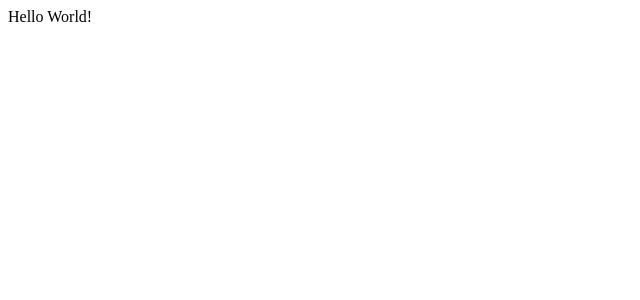
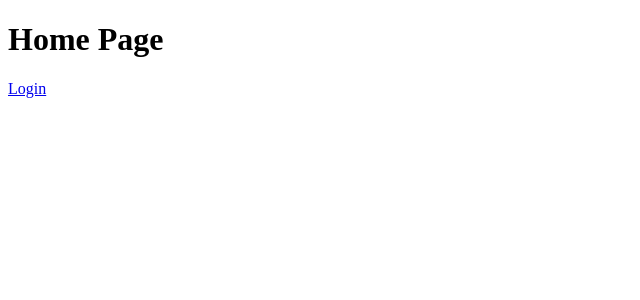
Before and after one commit to alyjee/react-tutorail, a React (Create React App) app: page / in a window 1280 px wide. Shown: the top 300 px of the page, without its empty margins (0-640 px from the left). Built offline with nearby package versions, Linux system fonts and the light colour scheme.

Commit message:
React router setup with couple of pages

```diff
--- a/package.json
+++ b/package.json
@@ -5,6 +5,8 @@
   "dependencies": {
     "react": "^16.4.0",
     "react-dom": "^16.4.0",
+    "react-router": "^4.2.0",
+    "react-router-dom": "^4.2.2",
     "react-scripts": "1.1.4"
   },
   "scripts": {
--- a/src/App.js
+++ b/src/App.js
@@ -1,5 +1,13 @@
 import React from 'react';
+import { Route } from 'react-router-dom';
+import HomePage from './components/pages/HomePage';
+import LoginPage from './components/pages/LoginPage';
 
-const App = () => <div>Hello World!</div>
+const App = () => (
+  <div>
+    <Route path="/" exact component={HomePage} />
+    <Route path="/login" exact component={LoginPage} />
+  </div>
+);
 
 export default App;
--- /dev/null
+++ b/src/components/pages/HomePage.js
@@ -0,0 +1,11 @@
+import React from 'react';
+import { Link } from 'react-router-dom';
+
+const HomePage = () => (
+	<div>
+		<h1>Home Page</h1>
+		<Link to="/login">Login</Link>
+	</div>
+);
+
+export default HomePage;
--- /dev/null
+++ b/src/components/pages/LoginPage.js
@@ -0,0 +1,9 @@
+import React from 'react';
+
+const LoginPage = () => (
+	<div>
+		<h1>Login Page</h1>
+	</div>
+);
+
+export default LoginPage;
--- a/src/index.js
+++ b/src/index.js
@@ -1,7 +1,13 @@
 import React from 'react';
 import ReactDOM from 'react-dom';
+import { BrowserRouter } from 'react-router-dom';
 import App from './App';
 import registerServiceWorker from './registerServiceWorker';
 
-ReactDOM.render(<App />, document.getElementById('root'));
+ReactDOM.render(
+	<BrowserRouter>
+		<App />
+	</BrowserRouter>,
+	document.getElementById('root')
+);
 registerServiceWorker();
```
Also changed, not shown: 1 other file (tests, documents, lock files or other folders).
